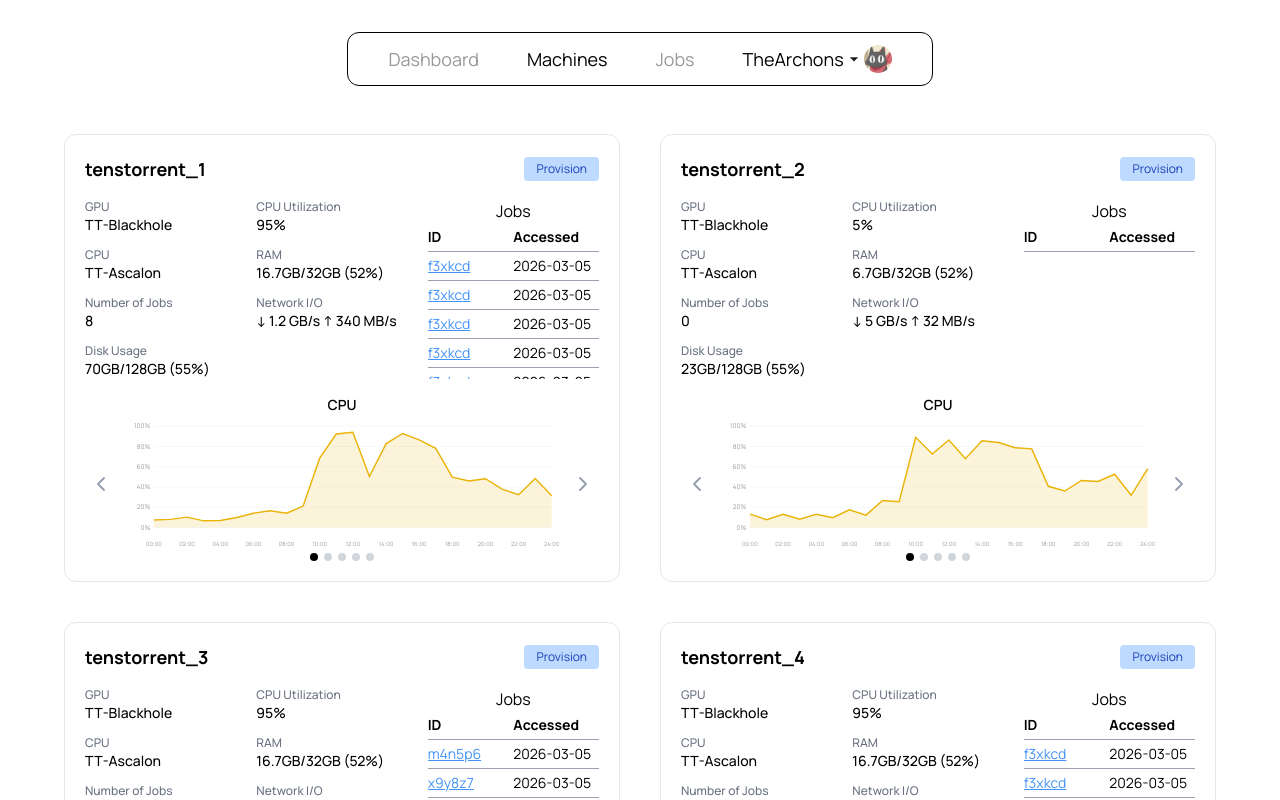
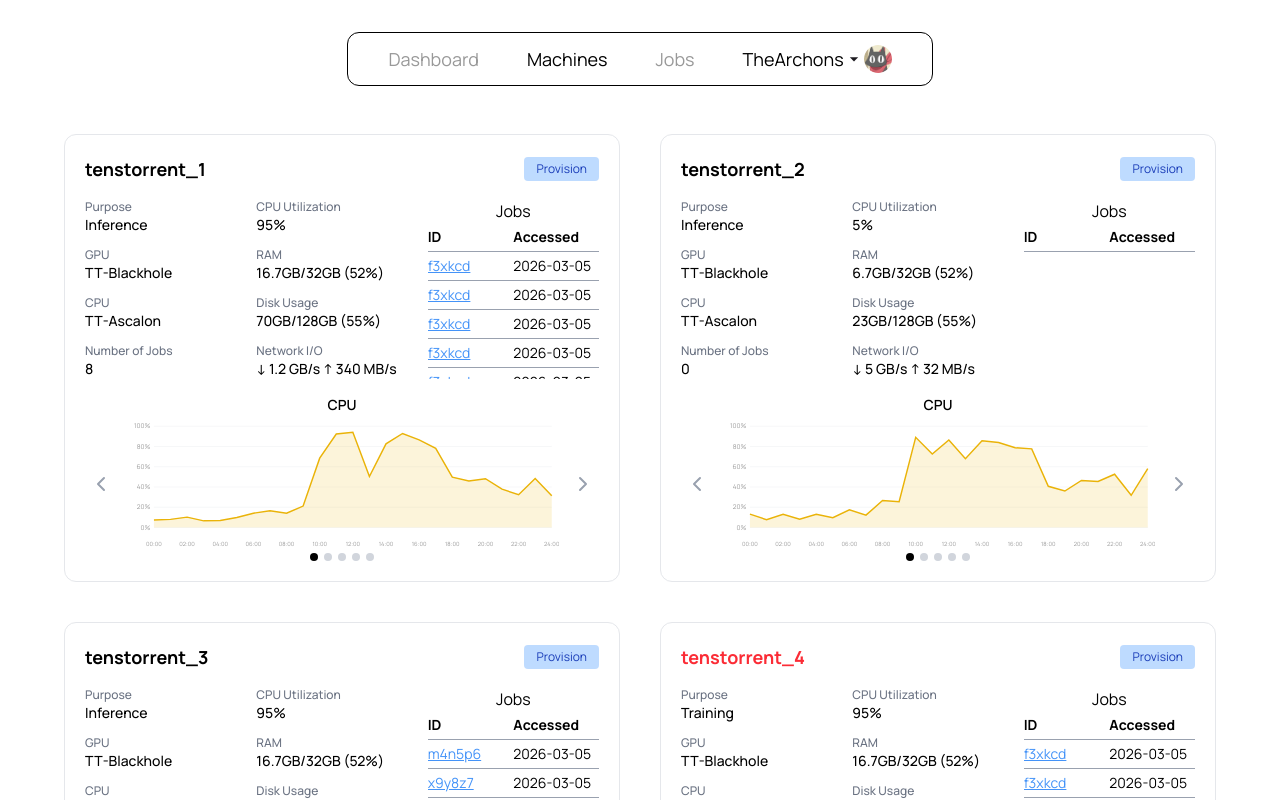
Before and after one commit to UTMIST/Mist, a React (Vite) app in the folder web-interface/: page /machines in a window 1280 px wide. Shown: the top 800 px of the page. Built offline with nearby package versions, Linux system fonts and the light colour scheme.

Commit message:
add machine availability and purpose

```diff
--- a/web-interface/src/components/Buttons.tsx
+++ b/web-interface/src/components/Buttons.tsx
@@ -33,7 +33,7 @@
   return (
     <button
       onClick={onClick}
-      className={`flex items-center gap-1.5 px-3 py-1 ${fontSizeStyles[fontSize]} rounded ${variantStyles[variant]} ${variant === 'disabled' ? "cursor-not-allowed" : "cursor-pointer" }`}
+      className={`flex items-center gap-1.5 px-3 py-1 ${fontSizeStyles[fontSize]} rounded ${variantStyles[variant]} ${variant === 'disabled' ? 'cursor-not-allowed' : 'cursor-pointer'}`}
       disabled={variant === 'disabled'}
     >
       {children}
--- a/web-interface/src/components/Card.tsx
+++ b/web-interface/src/components/Card.tsx
@@ -26,16 +26,25 @@
   )
 }
 
+const headerStyles = {
+  default: '',
+  error: 'text-red-500',
+}
+
 export function CardHeader({
   header,
+  headerStyle,
   children,
 }: {
   header: string
+  headerStyle: keyof typeof headerStyles
   children: ReactNode
 }) {
   return (
     <div className="flex items-center justify-between mb-4">
-      <h2 className="text-lg font-bold">{header}</h2>
+      <h2 className={`text-lg font-bold ${headerStyles[headerStyle]}`}>
+        {header}
+      </h2>
       <div className="flex gap-2">
         {/* Actions */}
         {children}
--- a/web-interface/src/routes/jobs.tsx
+++ b/web-interface/src/routes/jobs.tsx
@@ -18,6 +18,8 @@
       accessed: new Date('2026-03-05T11:01:00'),
       machine: {
         id: 'tenstorrent_1',
+        purpose: 'Inference',
+        isAvailable: true,
         gpu: 'TT-Blackhole',
         cpu: 'TT-Ascalon',
         diskUsage: '70GB/128GB (55%)',
@@ -51,6 +53,8 @@
       accessed: new Date('2026-03-05T11:01:00'),
       machine: {
         id: 'tenstorrent_1',
+        purpose: 'Inference',
+        isAvailable: true,
         gpu: 'TT-Blackhole',
         cpu: 'TT-Ascalon',
         diskUsage: '70GB/128GB (55%)',
@@ -84,6 +88,8 @@
       accessed: new Date('2026-03-05T11:01:00'),
       machine: {
         id: 'tenstorrent_3',
+        purpose: 'Inference',
+        isAvailable: true,
         gpu: 'TT-Blackhole',
         cpu: 'TT-Ascalon',
         diskUsage: '70GB/128GB (55%)',
@@ -117,6 +123,8 @@
       accessed: new Date('2026-03-05T11:01:00'),
       machine: {
         id: 'tenstorrent_3',
+        purpose: 'Inference',
+        isAvailable: true,
         gpu: 'TT-Blackhole',
         cpu: 'TT-Ascalon',
         diskUsage: '70GB/128GB (55%)',
@@ -181,7 +189,7 @@
 }: JobCardProps) {
   return (
     <Card id={job.id}>
-      <CardHeader header={job.id}>
+      <CardHeader header={job.id} headerStyle="default">
         <Button onClick={() => onStart(job.id)} variant="success" fontSize="xs">
           Start
         </Button>
--- a/web-interface/src/routes/machines.tsx
+++ b/web-interface/src/routes/machines.tsx
@@ -17,6 +17,8 @@
   const machines: Machine[] = [
     {
       id: 'tenstorrent_1',
+      purpose: 'Inference',
+      isAvailable: true,
       gpu: 'TT-Blackhole',
       cpu: 'TT-Ascalon',
       jobs: [
@@ -143,6 +145,8 @@
     },
     {
       id: 'tenstorrent_2',
+      purpose: 'Inference',
+      isAvailable: true,
       gpu: 'TT-Blackhole',
       cpu: 'TT-Ascalon',
       jobs: [],
@@ -164,6 +168,8 @@
     },
     {
       id: 'tenstorrent_3',
+      purpose: 'Inference',
+      isAvailable: true,
       gpu: 'TT-Blackhole',
       cpu: 'TT-Ascalon',
       jobs: [
@@ -212,6 +218,8 @@
     },
     {
       id: 'tenstorrent_4',
+      purpose: 'Training',
+      isAvailable: false,
       gpu: 'TT-Blackhole',
       cpu: 'TT-Ascalon',
       jobs: [
@@ -260,6 +268,8 @@
     },
     {
       id: 'tenstorrent_5',
+      purpose: 'Training',
+      isAvailable: true,
       gpu: 'TT-Blackhole',
       cpu: 'TT-Ascalon',
       jobs: [
@@ -308,6 +318,8 @@
     },
     {
       id: 'tenstorrent_6',
+      purpose: 'Inference',
+      isAvailable: false,
       gpu: 'TT-Blackhole',
       cpu: 'TT-Ascalon',
       jobs: [
@@ -368,7 +380,10 @@
 }) {
   return (
     <Card id={machine.id}>
-      <CardHeader header={machine.id}>
+      <CardHeader
+        header={machine.id}
+        headerStyle={machine.isAvailable ? 'default' : 'error'}
+      >
         <Button
           onClick={() => onProvision(machine.id)}
           variant="normal"
@@ -381,17 +396,18 @@
       {/* Info grid */}
       <div className="grid grid-cols-3">
         <div className="grid grid-rows-4 gap-y-3">
+          <CardInfoField label="Purpose" value={machine.purpose} />
           <CardInfoField label="GPU" value={machine.gpu} />
           <CardInfoField label="CPU" value={machine.cpu} />
           <CardInfoField
             label="Number of Jobs"
             value={machine.jobs.length.toString()}
           />
-          <CardInfoField label="Disk Usage" value={machine.diskUsage} />
         </div>
         <div className="grid grid-rows-4 gap-y-3">
           <CardInfoField label="CPU Utilization" value={machine.cpuUsage} />
           <CardInfoField label="RAM" value={machine.ramUsage} />
+          <CardInfoField label="Disk Usage" value={machine.diskUsage} />
           <CardInfoField
             label="Network I/O"
             value={`↓ ${machine.network.down}  ↑ ${machine.network.up}`}
--- a/web-interface/src/types/machine.ts
+++ b/web-interface/src/types/machine.ts
@@ -2,6 +2,8 @@
 
 export type BaseMachine = {
   id: string
+  isAvailable: boolean
+  purpose: string
   gpu: string
   cpu: string
   diskUsage: string
```
